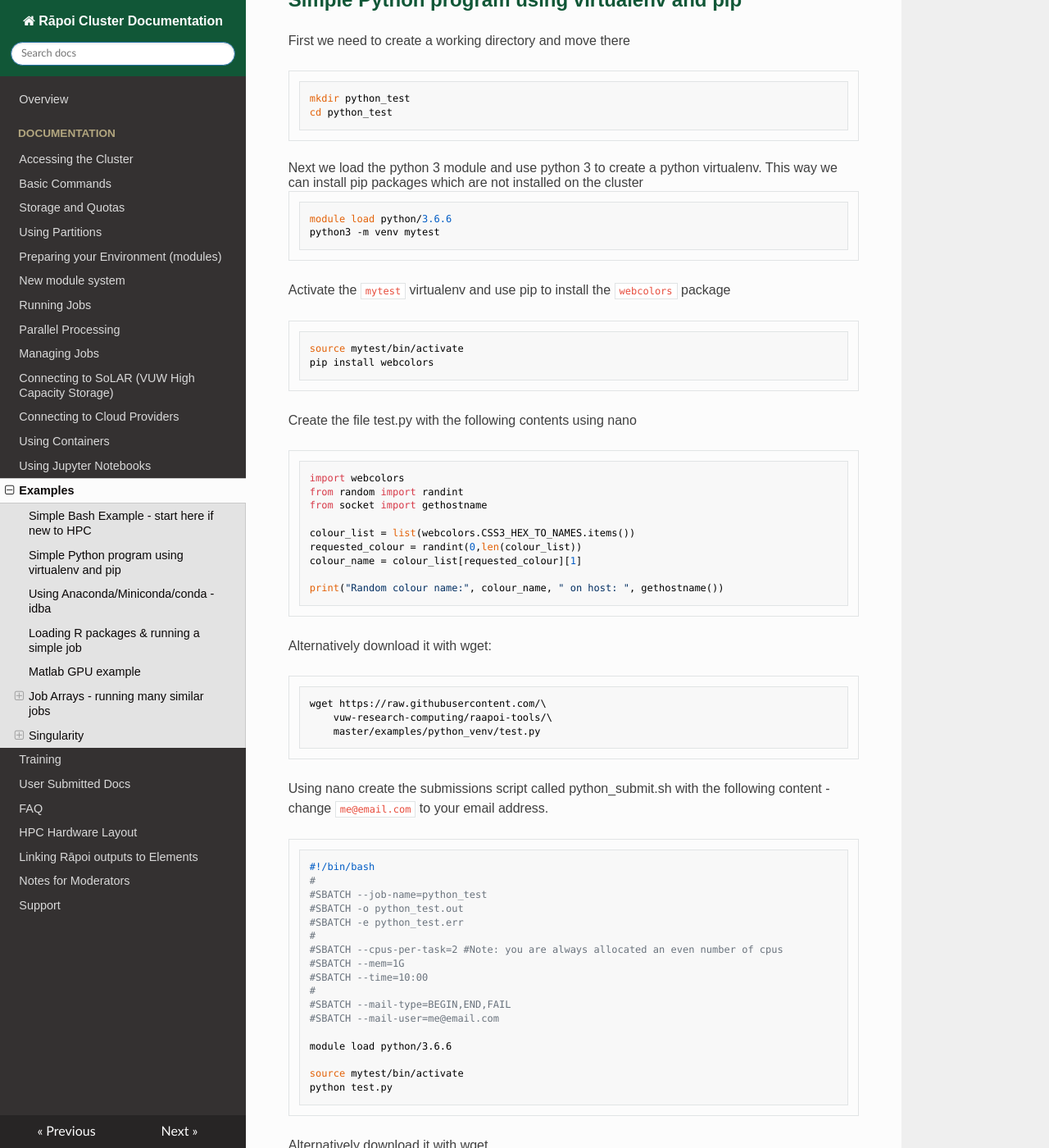
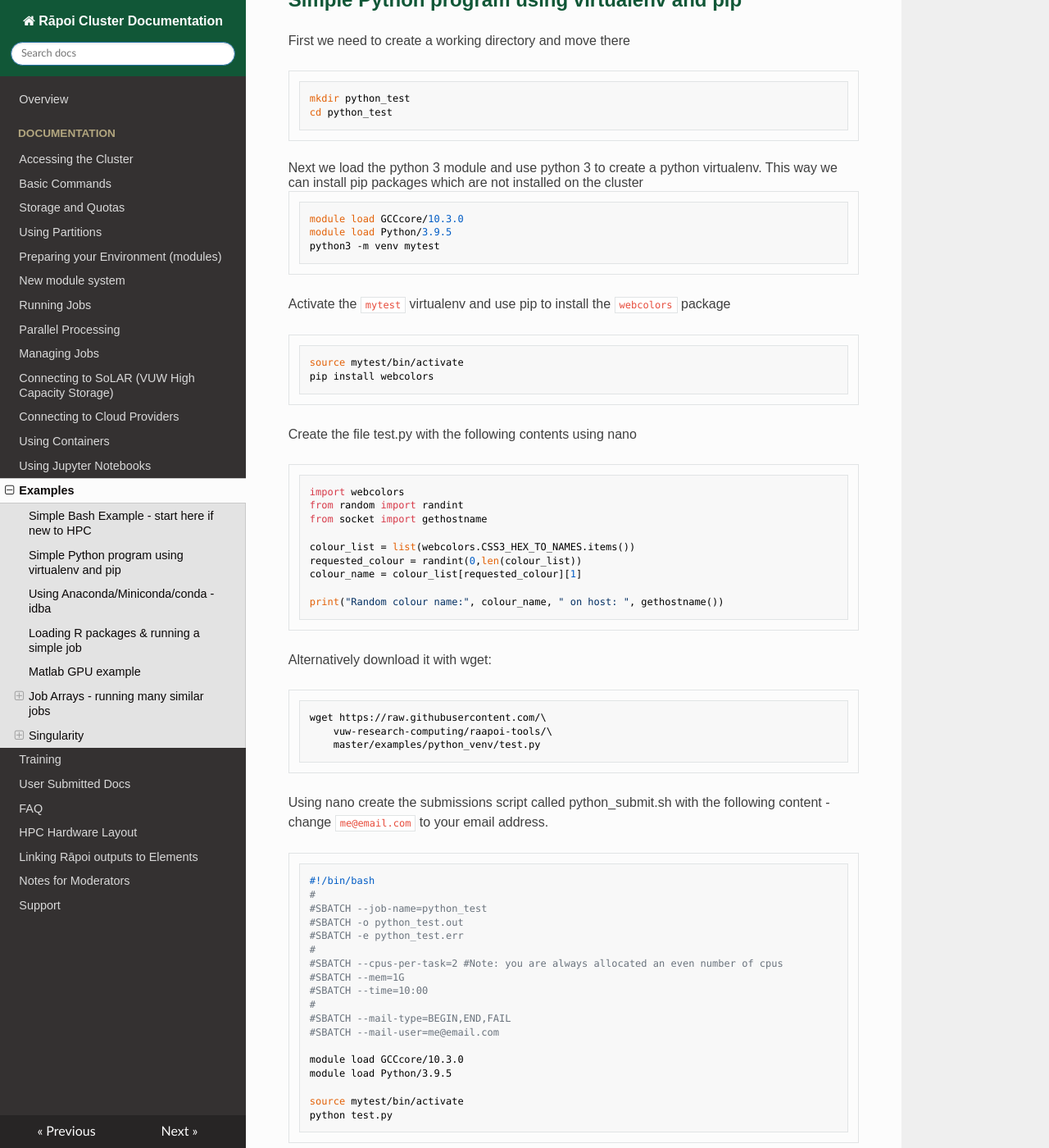
Before and after one commit to vuw-research-computing/raapoi-docs, an MkDocs documentation site: the page built from docs/examples.md, in a window 1280 px wide and 1400 px high, scrolled down 2112 px. Shown: the whole window at 82% size. Built offline with MkDocs 1.6.1, drawn with Linux system fonts in a browser that asks for light colours; nearby versions of some CDN libraries; some web fonts are replaced.

Commit message:
Update examples.md
update the python module used

````diff
--- a/docs/examples.md
+++ b/docs/examples.md
@@ -83,7 +83,8 @@ cd python_test
 ```
 Next we load the python 3 module and use python 3 to create a python virtualenv.  This way we can install pip packages which are not installed on the cluster
 ```bash
-module load python/3.6.6
+module load GCCcore/10.3.0
+module load Python/3.9.5
 python3 -m venv mytest
 ```
 
@@ -128,7 +129,8 @@ Using nano create the submissions script called python_submit.sh with the follow
 #SBATCH --mail-type=BEGIN,END,FAIL
 #SBATCH --mail-user=me@email.com
 
-module load python/3.6.6
+module load GCCcore/10.3.0
+module load Python/3.9.5
 
 source mytest/bin/activate
 python test.py
````
